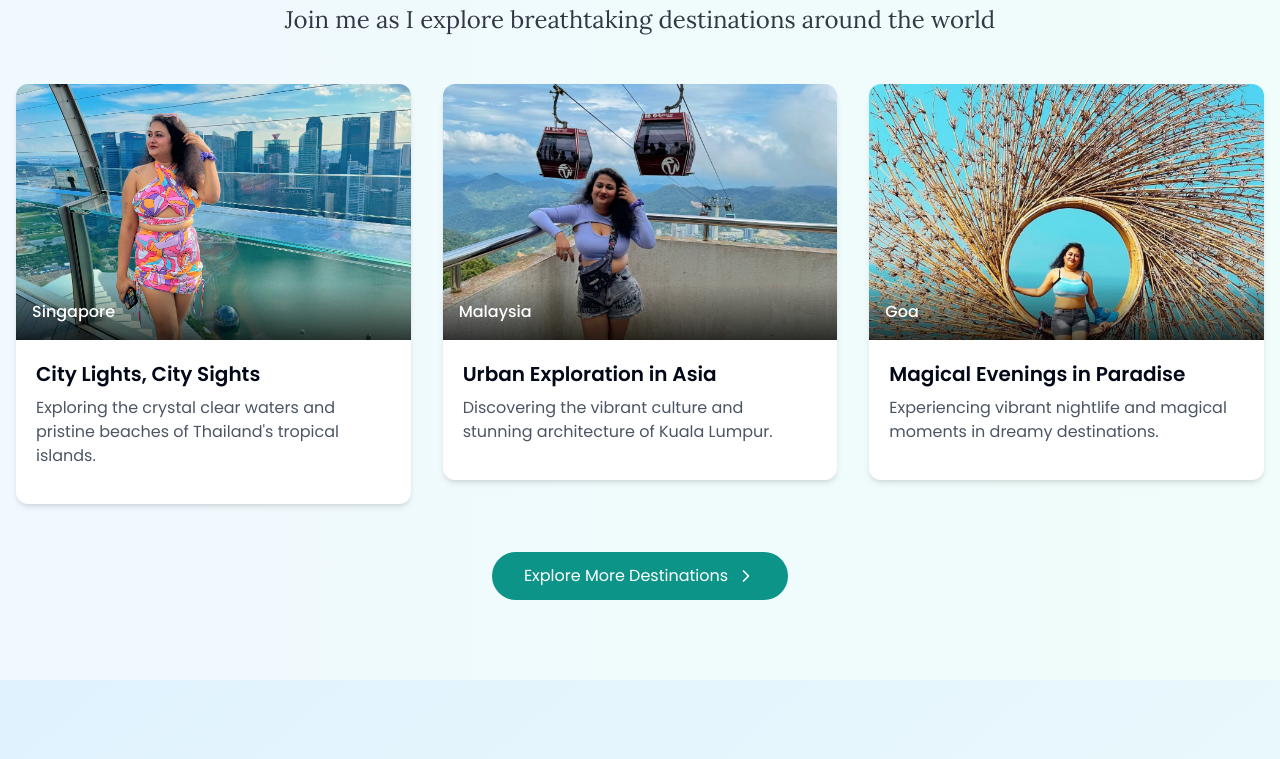
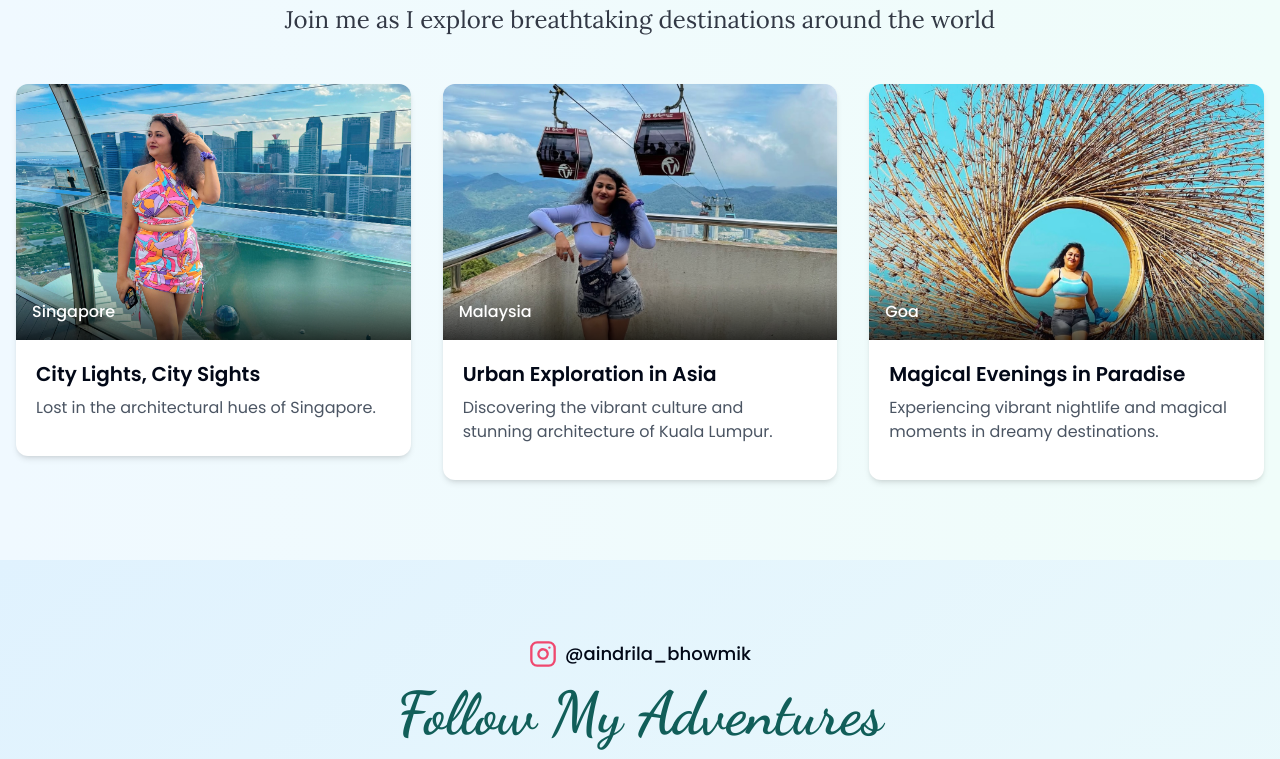
Before and after one commit to SirCharan/andrea, a React (Vite) app: page / in a window 1280 px wide. Shown: the part 960-1719 px from the top of the page. Built offline with nearby package versions, Linux system fonts and the light colour scheme.

Commit message:
Update Index.tsx

```diff
--- a/src/pages/Index.tsx
+++ b/src/pages/Index.tsx
@@ -85,7 +85,7 @@ Influencer by Passion</p>
                 </div>
                 <div className="p-5">
                   <h3 className="text-xl font-semibold mb-2">City Lights, City Sights</h3>
-                  <p className="text-gray-600 mb-4">Exploring the crystal clear waters and pristine beaches of Thailand's tropical islands.</p>
+                  <p className="text-gray-600 mb-4">Lost in the architectural hues of Singapore.</p>
 
                 </div>
               </div>
@@ -122,12 +122,6 @@ Influencer by Passion</p>
                 </div>
               </div>
             </ScrollReveal>
-          </div>
-
-          <div className="text-center mt-12">
-            <Link to="/travel-diary" className="inline-flex items-center gap-2 px-8 py-3 bg-teal-600 hover:bg-teal-700 text-white rounded-full transition-colors">
-              Explore More Destinations <ChevronRight size={20} />
-            </Link>
           </div>
         </div>
       </section>
```
